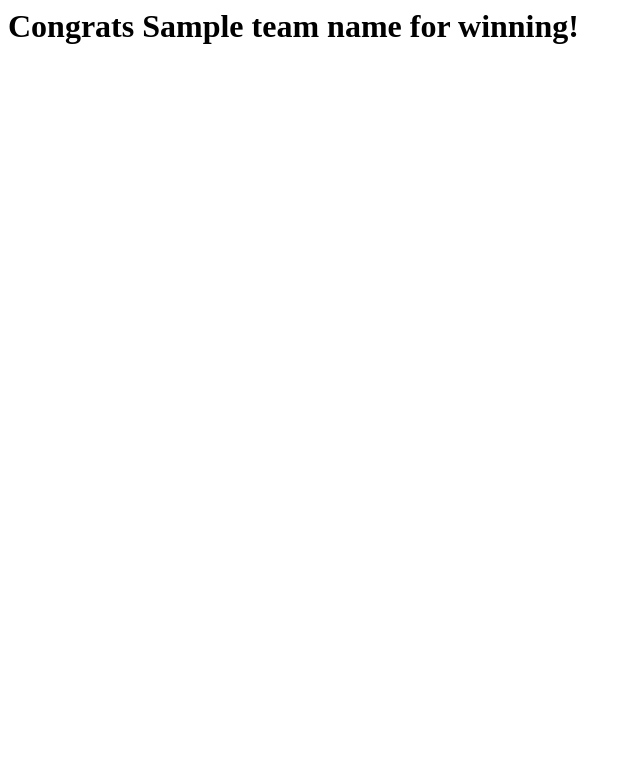
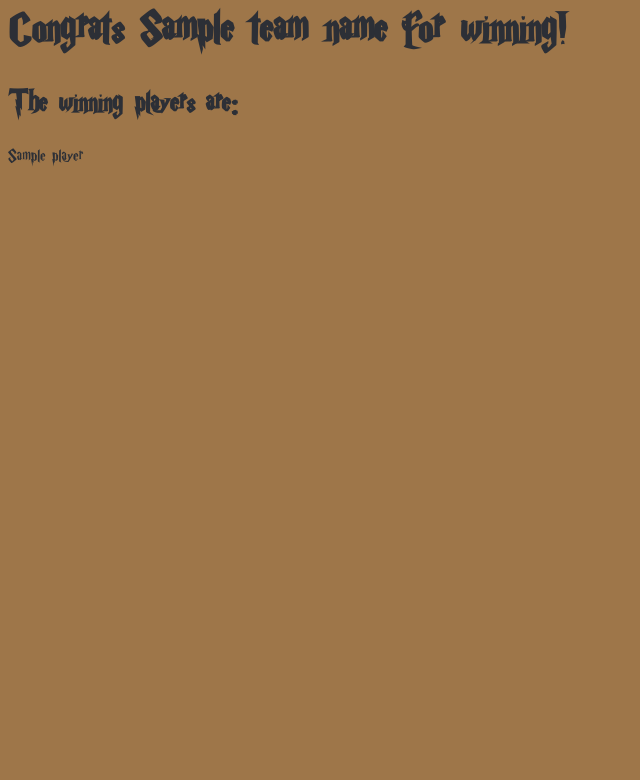
Before and after one commit to SomethingGeneric/fctfd, a Flask app: template templates/won.html in a window 1280 px wide. Shown: the top 780 px of the page, without its empty margins (0-640 px from the left). Run offline with Flask 3, Linux system fonts and the light colour scheme; the template is opened without the code that fills it: most values are stand-ins (such as "Sample title", 1, 10 or a date in 2020).

Commit message:
starting web design

```diff
--- a/db/teams.yaml
+++ b/db/teams.yaml
@@ -1,4 +1,4 @@
-- challenges-complete:
+- challenges-complete: null
   challenges-working: []
   logo-path: ''
   name: Skiff
@@ -10,12 +10,16 @@
   name: Ireland
   players: []
   score: 0
-- challenges-complete: []
+- challenges-complete:
+  - Test Challenge 2
+  - Test Challenge 1
+  - Test Challenge 3
   challenges-working: []
   logo-path: ''
   name: Foster
-  players: []
-  score: 0
+  players:
+  - Test
+  score: '300'
 - challenges-complete: []
   challenges-working: []
   logo-path: ''
--- a/server.py
+++ b/server.py
@@ -84,7 +84,6 @@ reload_data()
 def index():
     return render_template(
         "page.html",
-        site_name="HP Scoreboard",
         page_name="Home",
         content="<p><a href='/scoreboard'>Scoreboard</a></p><p><a href='/admin'>Admin</a></p>",
     )
@@ -98,7 +97,9 @@ def scoreboard():
 
     for team in teams:
         if int(team["score"]) == int(max_points):
-            return render_template("won.html", team_name=team["name"])
+            return render_template(
+                "won.html", team_name=team["name"], players=team["players"]
+            )
 
     sb_html = ""
 
@@ -112,7 +113,6 @@ def scoreboard():
 
     return render_template(
         "page.html",
-        site_name="HP Scoreboard",
         page_name="Scoreboard",
         auto_refresh=True,
         content=sb_html,
@@ -124,7 +124,6 @@ def login():
     if request.method == "GET":
         return render_template(
             "page.html",
-            site_name="HP Scoreboard",
             page_name="Login",
             content=render_template("login.html"),
         )
@@ -167,7 +166,6 @@ def team(team_name):
                 if team["name"] == team_name:
                     return render_template(
                         "page.html",
-                        site_name="HP Scoreboard",
                         page_name=f"Details - {team_name}",
                         content=render_template(
                             "admin_team.html",
@@ -234,7 +232,6 @@ def challenge(challenge_name):
                 if challenge["name"] == challenge_name:
                     return render_template(
                         "page.html",
-                        site_name="Hp Scoreboard",
                         page_name=f"Challenge Details - {challenge_name}",
                         content=render_template(
                             "admin_challenge.html",
@@ -256,21 +253,22 @@ def admin():
         t_html = "<h3>Teams:</h3><ul>"
         for team in teams:
             t_html += (
-                f"<li><a href=/teams/{urllib.parse.quote(team)}>" + team + "</a></li>"
+                f"<li><p><a href=/teams/{urllib.parse.quote(team)}>"
+                + team
+                + "</a></p></li>"
             )
         t_html += "</ul>"
         c_html = "<h3>Challenges:</h3><ul>"
         challenges = dlist("challenges")
         for challenge in challenges:
             c_html += (
-                f"<li><a href=/challenges/{urllib.parse.quote(challenge)}>"
+                f"<li><p><a href=/challenges/{urllib.parse.quote(challenge)}>"
                 + challenge
-                + "</a></li>"
+                + "</a></p></li>"
             )
         c_html += "</ul>"
         return render_template(
             "page.html",
-            site_name="HP Scoreboard",
             page_name="Admin",
             content=render_template("admin.html", teams=t_html, challenges=c_html),
         )
--- /dev/null
+++ b/static/style.css
@@ -0,0 +1,26 @@
+@font-face {
+    font-family: 'Harryman';
+    src: url('/static/harryp.ttf');
+}
+
+body {
+    background: #9e7649;
+    color: #2c2f36;
+    font-family: 'Harryman', serif;
+}
+
+h1 {
+    font-size: 3em;
+}
+
+h2 {
+    font-size: 2em;
+}
+
+h3 {
+    font-size: 1.5em;
+}
+
+p {
+    font-size: 1.2em;
+}
--- a/templates/admin_team.html
+++ b/templates/admin_team.html
@@ -2,6 +2,7 @@
 <p>Score: {{ score }}</p>
 <a href="/admin">Go back</a>
 <hr/>
+{% if members %}
     <p>Members:</p>
     <ul>
     {% for member in members %}
@@ -9,6 +10,8 @@
     {% endfor %}
     </ul>
     <hr/>
+{% endif %}
+{% if challenges_done %}
 <p>Completed challenges:</p>
 <ul>
     {% for challenge in challenges_done %}
@@ -16,6 +19,8 @@
     {% endfor %}
 </ul>
 <hr/>
+{% endif %}
+{% if challenges_working %}
     <p>Challenges in progress:</p>
     <ul>
     {% for challenge in challenges_working %}
@@ -23,6 +28,7 @@
     {% endfor %}
     </ul>
     <hr/>
+{% endif %}
 <form method="POST">
     <label for="member_add">Add member to team:</label>
     <input type="text" id="member_add" name="member_add">
--- a/templates/page.html
+++ b/templates/page.html
@@ -1,12 +1,13 @@
 <html>
 <head>
-    <title>{{ site_name }} - {{ page_name }}</title>
+    <title>HP Scoreboard - {{ page_name }}</title>
+    <link rel="stylesheet" href="/static/style.css">
     {% if auto_refresh %}
         <meta http-equiv="refresh" content="2">
     {% endif %}
 </head>
 <body>
-    <h1>{{ site_name }}</h1>
+    <h1>HP Scoreboard</h1>
     <h2>{{ page_name }}</h2>
     {{ content | safe }}
 </body>
--- a/templates/won.html
+++ b/templates/won.html
@@ -1,8 +1,15 @@
 <html>
     <head>
         <title>GREAT SUCCESS</title>
+        <link rel="stylesheet" href="/static/style.css"
     </head>
     <body>
         <h1>Congrats {{team_name}} for winning!</h1>
+        {% if players %}
+            <h2>The winning players are:</h2>
+            {% for player in players %}
+                <p>{{player}}</p>
+            {% endfor %}
+        {% endif %}
     </body>
 </html>
```
Also changed, not shown: static/harryp.ttf (added), 1 other file. Lines whose indentation alone changed are shown as unchanged.
